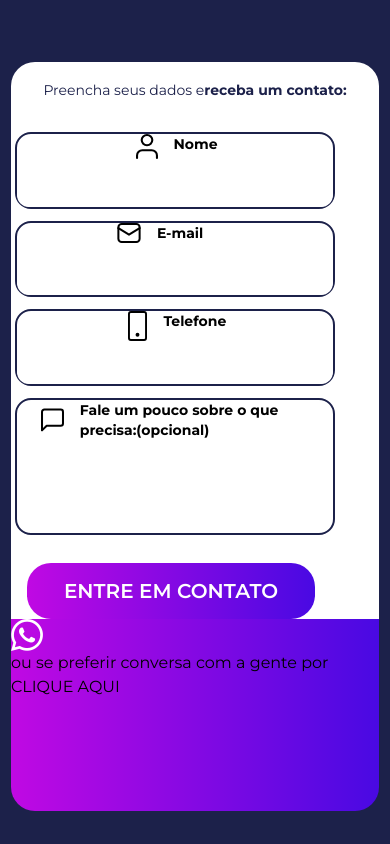
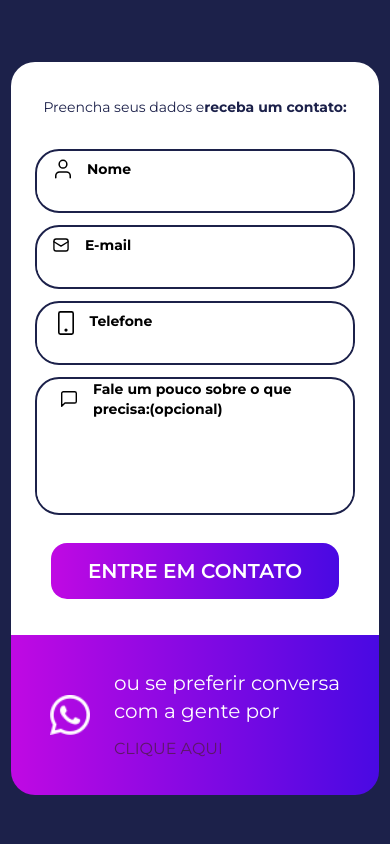
Before and after one commit to Henrique990/x7-tecnologia, a React (Vite) app: page / in a window 390 px wide. Shown: the part 5500-6344 px from the top of the page. Built offline with nearby package versions, Linux system fonts and the light colour scheme.

Commit message:
responsividade mobile 90%

```diff
--- a/src/App.jsx
+++ b/src/App.jsx
@@ -702,9 +702,9 @@ const App = () => (
                 <span className="font-bold">receba um contato:</span>
               </p>
 
-              <form className="space-y-3 max-md:flex max-md:flex-col max-md:justify-center max-md:text-sm max-md:mt-8" action="">
-                <div className="flex items-center max-md:flex-col border-2 border-[#1C214A] rounded-2xl w-[39.91rem] h-[4.78rem] max-md:w-[20rem] max-md:ml-1">
-                  <div className="max-md:flex">
+              <form className="space-y-3 max-md:flex max-md:flex-col max-sm:pl-5 max-md:justify-center max-md:text-sm max-md:mt-8" action="">
+                <div className="flex items-center overflow-hidden max-md:flex-col border-2 border-[#1C214A] rounded-2xl max-md:rounded-3xl w-[39.91rem] h-[4.78rem] max-md:w-[20rem] max-md:h-[4rem] max-md:ml-1">
+                  <div className="max-md:flex max-md:mr-56 max-md:mt-2">
                     <img src={persona} alt="" />
                     <label className="font-bold" htmlFor="nome">
                       Nome
@@ -712,8 +712,8 @@ const App = () => (
                   </div>
                   <input className="bg-white" type="text" name="name" id="" />
                 </div>
-                <div className="flex items-center max-md:flex-col border-2 border-[#1C214A] rounded-2xl w-[39.91rem] h-[4.78rem] max-md:w-[20rem] max-md:ml-1">
-                  <div className="max-md:flex">
+                <div className="flex items-center overflow-hidden max-md:flex-col border-2 border-[#1C214A] rounded-2xl max-md:rounded-3xl w-[39.91rem] h-[4.78rem] max-md:w-[20rem] max-md:h-[4rem] max-md:ml-1">
+                  <div className="max-md:flex max-md:mr-56 max-md:mt-2 ml-8">
                     <img src={mensagem} alt="" />
                     <label className="font-bold w-20" htmlFor="E-mail">
                       E-mail
@@ -721,8 +721,8 @@ const App = () => (
                   </div>
                   <input className="bg-white" type="email" />
                 </div>
-                <div className="flex items-center max-md:flex-col border-2 border-[#1C214A] rounded-2xl w-[39.91rem] h-[4.78rem] max-md:w-[20rem] max-md:ml-1">
-                  <div className="max-md:flex">
+                <div className="flex items-center overflow-hidden max-md:flex-col border-2 border-[#1C214A] rounded-2xl max-md:rounded-3xl w-[39.91rem] h-[4.78rem] max-md:w-[20rem] max-md:h-[4rem] max-md:ml-1">
+                  <div className="max-md:flex max-md:mr-56 max-md:mt-2 ml-6">
                     <img src={celular} alt="" />
                     <label className="font-bold" htmlFor="phone">
                       Telefone
@@ -730,27 +730,27 @@ const App = () => (
                   </div>
                   <input className="bg-white" type="number" />
                 </div>
-                <div className="flex flex-col items-center border-2 border-[#1C214A] rounded-2xl w-[39.91rem] h-[8.60rem] max-md:w-[20rem] max-md:ml-1">
+                <div className="flex flex-col max-md:overflow-hidden items-center border-2 border-[#1C214A] rounded-2xl max-md:rounded-3xl w-[39.91rem] h-[8.60rem] max-md:w-[20rem] max-md:ml-1">
                   <div className="max-md:flex">
                     <img src={conversa} alt="" />
                     <label className="font-bold" htmlFor="message">
                       Fale um pouco sobre o que precisa:<span>(opcional)</span>
                     </label>
                   </div>
-                  <input className="bg-white" type="text" name="" id="" />
+                  <input className="bg-white h-[5.3rem] max-md:h-[5.7rem]" type="text" name="" id="" />
                 </div>
               </form>
 
-              <button className="flex justify-center items-center mt-7 w-[39.91rem] h-[5.66rem] max-md:w-72 max-md:h-14 max-md:text-xl max-md:ml-4 bg-gradient-to-r from-custom-purple1 to-custom-purple2 text-white text-3xl uppercase font-semibold rounded-3xl">
+              <button className="flex justify-center items-center mt-7 w-[39.91rem] h-[5.66rem] max-md:w-72 max-md:h-14 max-md:text-xl max-md:ml-10 bg-gradient-to-r from-custom-purple1 to-custom-purple2 text-white text-3xl uppercase font-semibold rounded-2xl max-md:mb-9">
                 entre em contato
               </button>
-              <div className="md:hidden w-[23rem] h-[12rem] rounded-b-3xl bg-gradient-to-r from-custom-purple1 to-custom-purple2">
-                <div>
-                  <img src={whatsapp} alt="" />
+              <div className="md:hidden max-md:flex justify-center items-center w-[23rem] h-[10rem] rounded-b-3xl bg-gradient-to-r from-custom-purple1 to-custom-purple2">
+                <div className="mr-6">
+                  <img className="w-10" src={whatsapp} alt="" />
                 </div>
                 <div>
-                  <p>ou se preferir conversa com a gente por</p>
-                  <a href="">CLIQUE AQUI</a>
+                  <p className="text-white text-xl mb-3">ou se preferir conversa <br /> com a gente por</p>
+                  <a className="text-[#5d1869]" href="">CLIQUE AQUI</a>
                 </div>
               </div>
             </div>
--- a/src/index.css
+++ b/src/index.css
@@ -37,11 +37,11 @@ body {
 }
 
 form div img {
-  @apply ml-6 mr-4
+  @apply ml-6 mr-4 max-md:w-4
 }
 
 form div input {
-  @apply w-full h-[4rem] rounded-xl
+  @apply w-full h-[4.2rem] max-md:h-[1.7rem] rounded-xl
 }
 
 form div label {
```
Also changed, not shown: vite.config.js.timestamp-1680643684094.mjs (added, +10 -0 lines).
